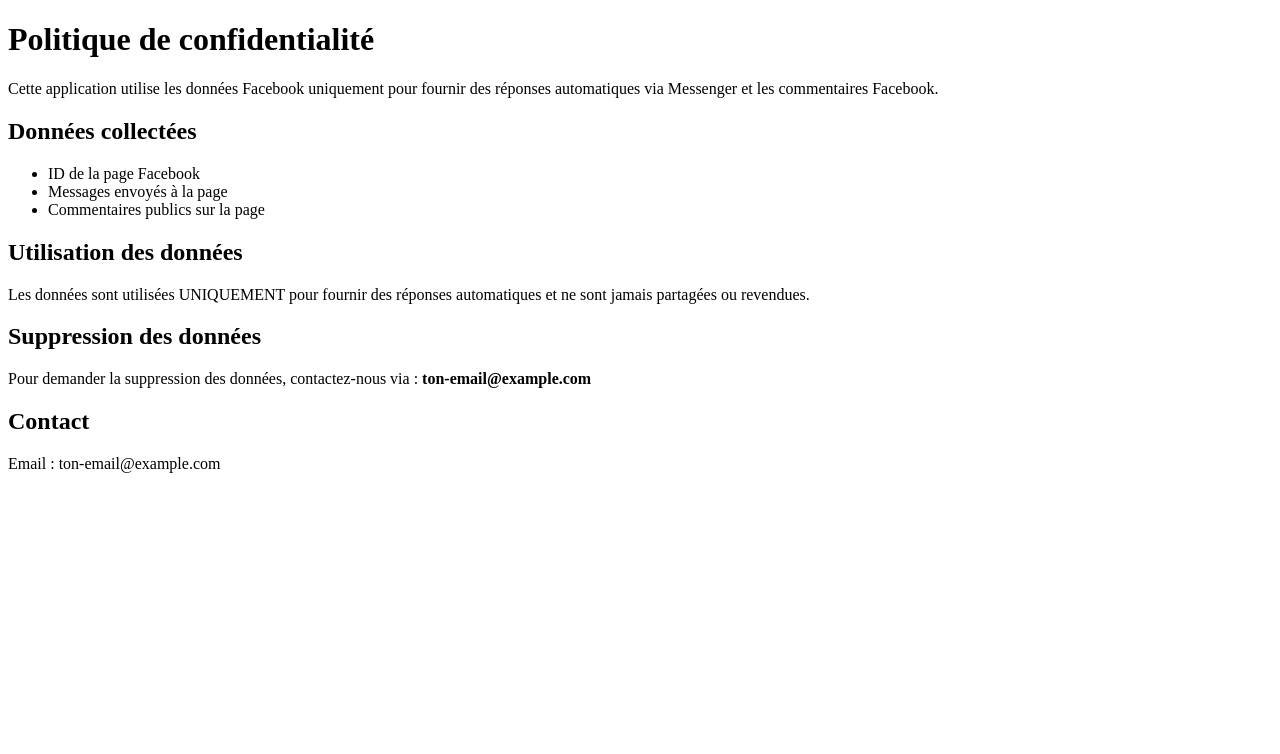
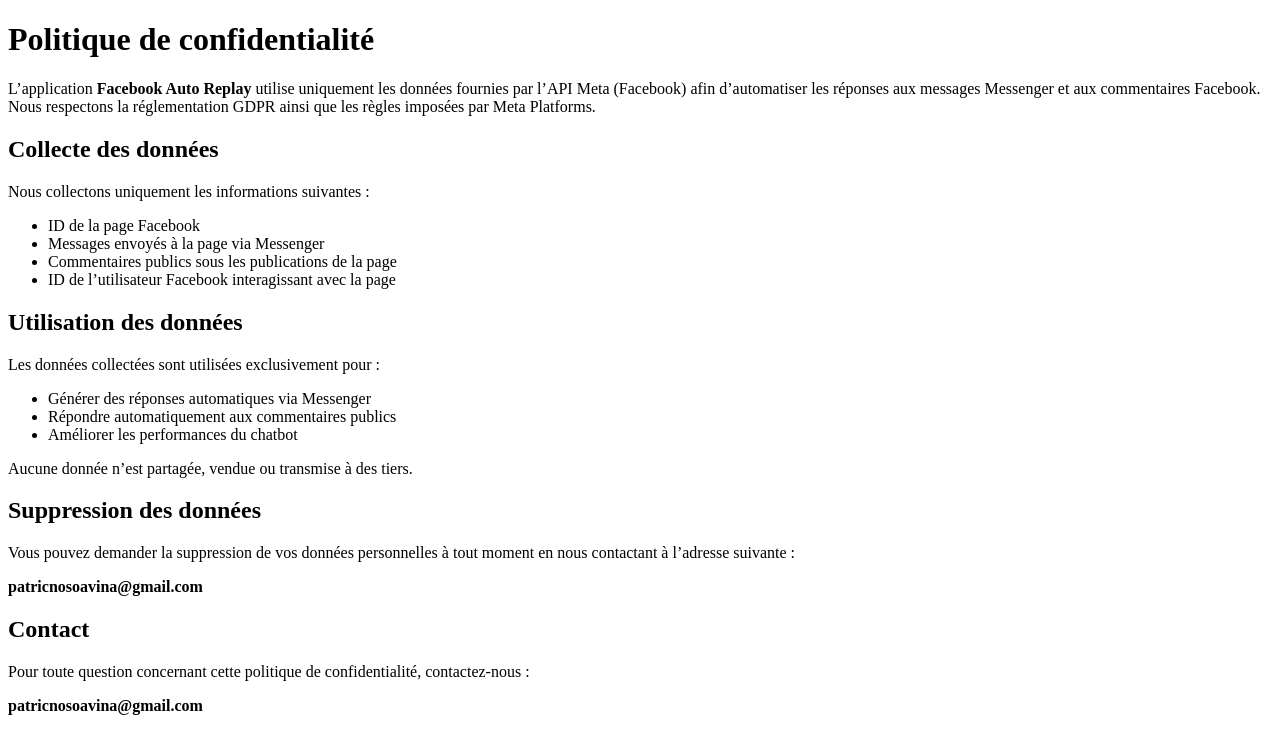
Before and after one commit to nouchou/facebook_auto_replay, a Flask app: page /privacy-policy in a window 1280 px wide. Shown: the top 754 px of the page. Run offline with Flask 3, Linux system fonts and the light colour scheme.

Commit message:
petit modification

```diff
--- a/backend/templates/privacy-policy.html
+++ b/backend/templates/privacy-policy.html
@@ -1,32 +1,53 @@
 <!DOCTYPE html>
-<html>
+<html lang="fr">
 <head>
     <meta charset="UTF-8">
-    <title>Politique de confidentialité</title>
+    <title>Politique de confidentialité - Facebook Auto Replay</title>
 </head>
 <body>
+
 <h1>Politique de confidentialité</h1>
 
-<p>Cette application utilise les données Facebook uniquement pour
-fournir des réponses automatiques via Messenger et les commentaires Facebook.</p>
+<p>
+L’application <strong>Facebook Auto Replay</strong> utilise uniquement les données fournies
+par l’API Meta (Facebook) afin d’automatiser les réponses aux messages Messenger et aux
+commentaires Facebook. Nous respectons la réglementation GDPR ainsi que les règles imposées par Meta Platforms.
+</p>
 
-<h2>Données collectées</h2>
+<h2>Collecte des données</h2>
+<p>Nous collectons uniquement les informations suivantes :</p>
 <ul>
-  <li>ID de la page Facebook</li>
-  <li>Messages envoyés à la page</li>
-  <li>Commentaires publics sur la page</li>
+    <li>ID de la page Facebook</li>
+    <li>Messages envoyés à la page via Messenger</li>
+    <li>Commentaires publics sous les publications de la page</li>
+    <li>ID de l’utilisateur Facebook interagissant avec la page</li>
 </ul>
 
 <h2>Utilisation des données</h2>
-<p>Les données sont utilisées UNIQUEMENT pour fournir des réponses automatiques
-et ne sont jamais partagées ou revendues.</p>
+<p>
+Les données collectées sont utilisées exclusivement pour :
+</p>
+<ul>
+    <li>Générer des réponses automatiques via Messenger</li>
+    <li>Répondre automatiquement aux commentaires publics</li>
+    <li>Améliorer les performances du chatbot</li>
+</ul>
+<p>
+Aucune donnée n’est partagée, vendue ou transmise à des tiers.
+</p>
 
 <h2>Suppression des données</h2>
-<p>Pour demander la suppression des données, contactez-nous via :
-<b>ton-email@example.com</b></p>
+<p>
+Vous pouvez demander la suppression de vos données personnelles à tout moment en nous
+contactant à l’adresse suivante :
+</p>
+<p><strong>patricnosoavina@gmail.com</strong></p>
 
 <h2>Contact</h2>
-<p>Email : ton-email@example.com</p>
+<p>
+Pour toute question concernant cette politique de confidentialité, contactez-nous :
+</p>
+<p><strong>patricnosoavina@gmail.com</strong></p>
 
 </body>
 </html>
```
